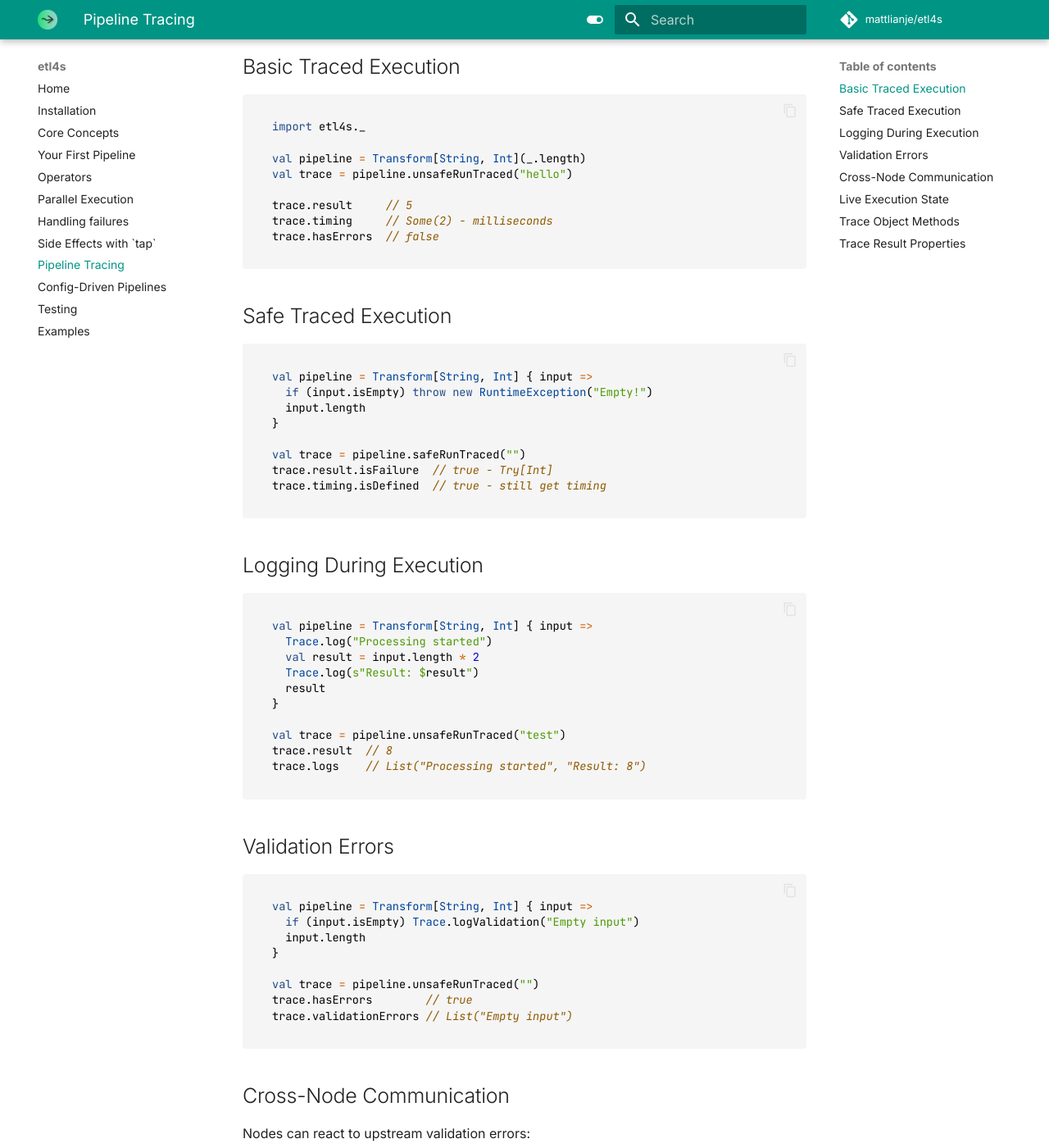
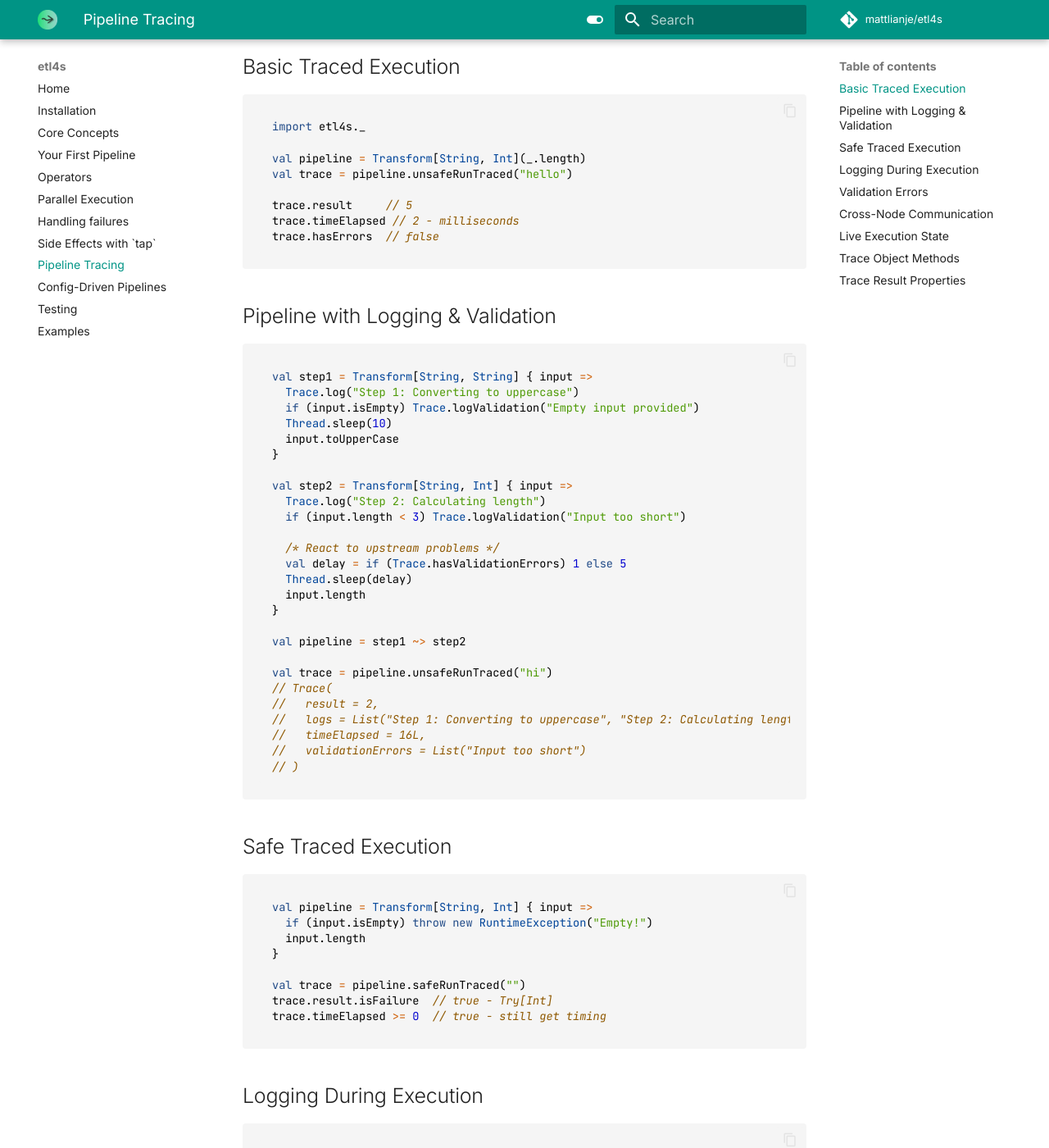
Before and after one commit to mattlianje/etl4s, an MkDocs documentation site: the page built from docs/trace.md, in a window 1280 px wide and 1400 px high, scrolled down 274 px. Shown: the whole window at 82% size. Built offline with MkDocs 1.6.1 and Material for MkDocs 9.7.7, drawn with Linux system fonts in a browser that asks for light colours; comment, search, counter and statistics services are not loaded; some of the changed text lies outside the part shown.

Commit message:
updated time Trace and docs

````diff
--- a/docs/trace.md
+++ b/docs/trace.md
@@ -13,8 +13,39 @@
 val trace = pipeline.unsafeRunTraced("hello")
 
 trace.result     // 5
-trace.timing     // Some(2) - milliseconds
+trace.timeElapsed // 2 - milliseconds
 trace.hasErrors  // false
+```
+
+## Pipeline with Logging & Validation
+
+```scala
+val step1 = Transform[String, String] { input =>
+  Trace.log("Step 1: Converting to uppercase")
+  if (input.isEmpty) Trace.logValidation("Empty input provided")
+  Thread.sleep(10)
+  input.toUpperCase
+}
+
+val step2 = Transform[String, Int] { input =>
+  Trace.log("Step 2: Calculating length")
+  if (input.length < 3) Trace.logValidation("Input too short")
+
+  /* React to upstream problems */
+  val delay = if (Trace.hasValidationErrors) 1 else 5
+  Thread.sleep(delay)
+  input.length
+}
+
+val pipeline = step1 ~> step2
+
+val trace = pipeline.unsafeRunTraced("hi")
+// Trace(
+//   result = 2,
+//   logs = List("Step 1: Converting to uppercase", "Step 2: Calculating length"),
+//   timeElapsed = 16L,
+//   validationErrors = List("Input too short")
+// )
 ```
 
 ## Safe Traced Execution
@@ -27,7 +58,7 @@
 
 val trace = pipeline.safeRunTraced("")
 trace.result.isFailure  // true - Try[Int]
-trace.timing.isDefined  // true - still get timing
+trace.timeElapsed >= 0  // true - still get timing
 ```
 
 ## Logging During Execution
@@ -83,7 +114,7 @@
 ```scala
 val pipeline = Transform[String, String] { input =>
   val current = Trace.current
-  if (current.timing.exists(_ > 1000)) {
+  if (current.timeElapsed > 1000) {
     "TIMEOUT"  // Fast path for slow executions
   } else {
     input.toUpperCase
@@ -108,9 +139,9 @@
 |:---------|:-----|:------------|
 | `result` | `A` or `Try[A]` | Execution result |
 | `logs` | `List[Any]` | Collected log values |
-| `timing` | `Option[Long]` | Execution time in ms |
+| `timeElapsed` | `Long` | Execution time in ms |
 | `validationErrors` | `List[Any]` | Validation errors |
 | `hasErrors` | `Boolean` | Quick error check |
-| `seconds` | `Option[Double]` | Timing in seconds |
+| `seconds` | `Double` | Timing in seconds |
 
 This makes **etl4s** pipelines fully observable and self-aware - nodes can communicate, react to problems, and provide rich debugging information automatically.
````
Also changed, not shown: README.md (+2 -2 lines), docs/testing.md (+1 -1 lines), 2 other files.
